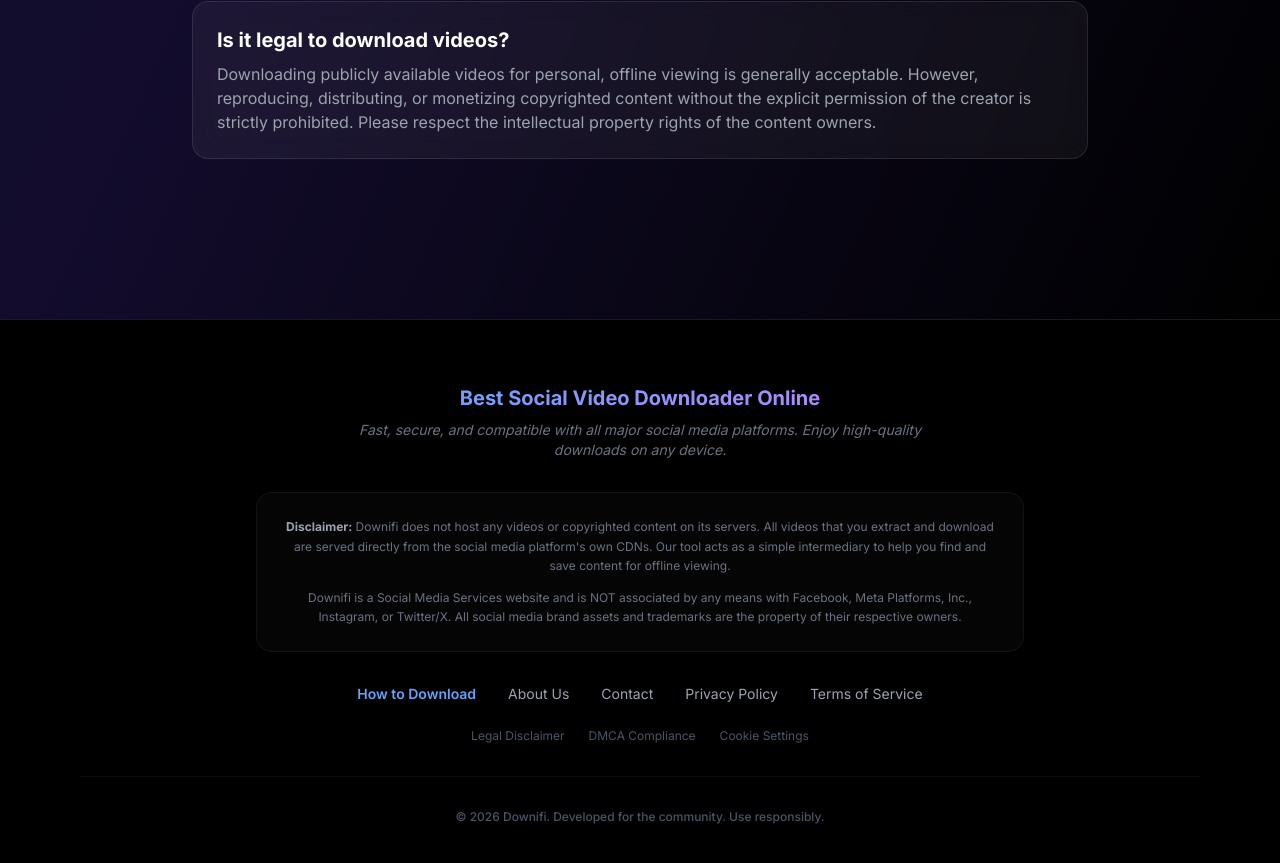
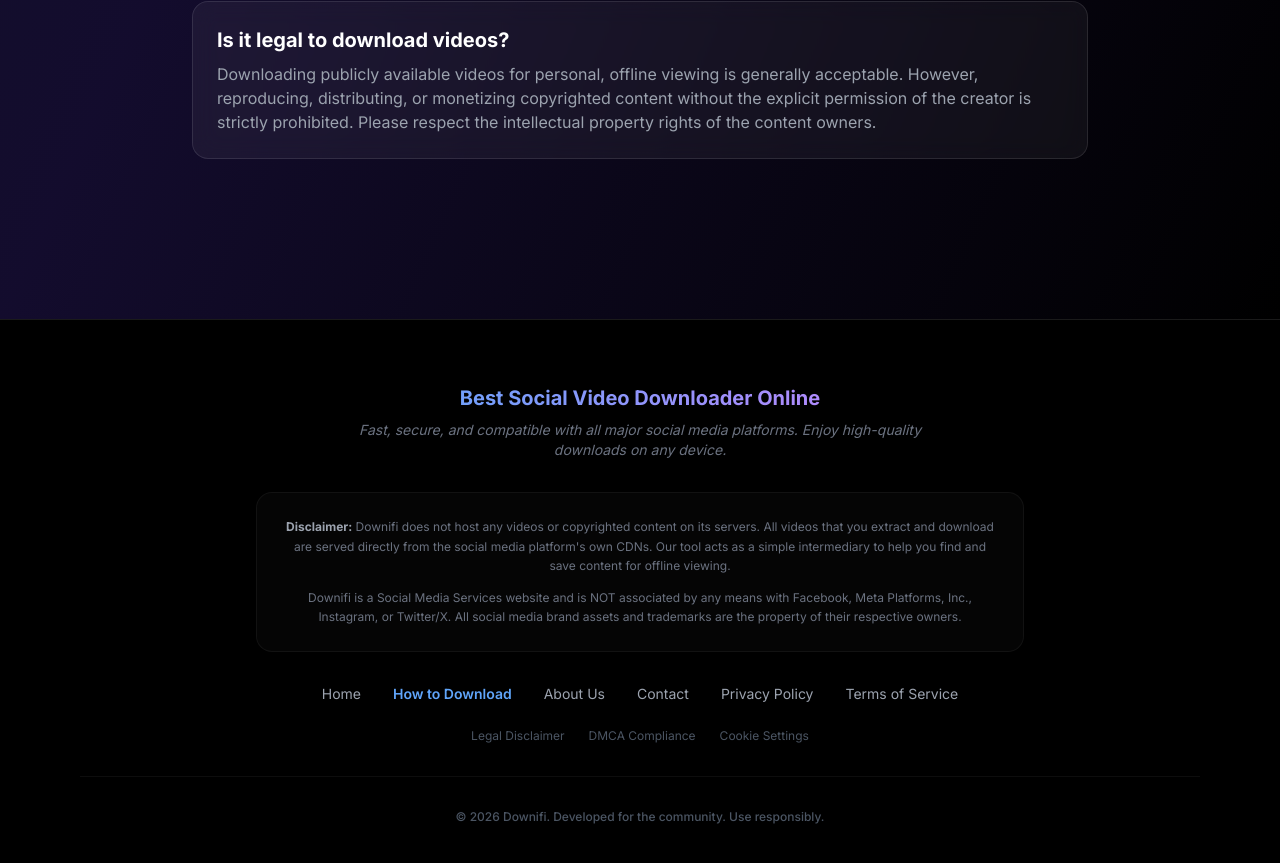
Before and after one commit to Nauman123Nasir/social-frontend, a Next.js app: page / in a window 1280 px wide. Shown: the part 2609-3472 px from the top of the page. Built offline with nearby package versions, Linux system fonts and the light colour scheme.

Commit message:
Update layout.tsx

```diff
--- a/src/app/layout.tsx
+++ b/src/app/layout.tsx
@@ -64,8 +64,10 @@
                         {/* Link Grid */}
                         <div className="flex flex-col items-center space-y-6 w-full">
                             <div className="flex flex-wrap justify-center gap-x-8 gap-y-3 text-sm">
+                                <a href="/" className="text-gray-400 hover:text-white transition">Home</a>
                                 <a href="/blog" className="text-blue-400 hover:text-blue-300 font-semibold transition">How to Download</a>
                                 <a href="/about" className="text-gray-400 hover:text-white transition">About Us</a>
+
                                 <a href="/contact" className="text-gray-400 hover:text-white transition">Contact</a>
                                 <a href="/privacy" className="text-gray-400 hover:text-white transition">Privacy Policy</a>
                                 <a href="/terms" className="text-gray-400 hover:text-white transition">Terms of Service</a>
```
